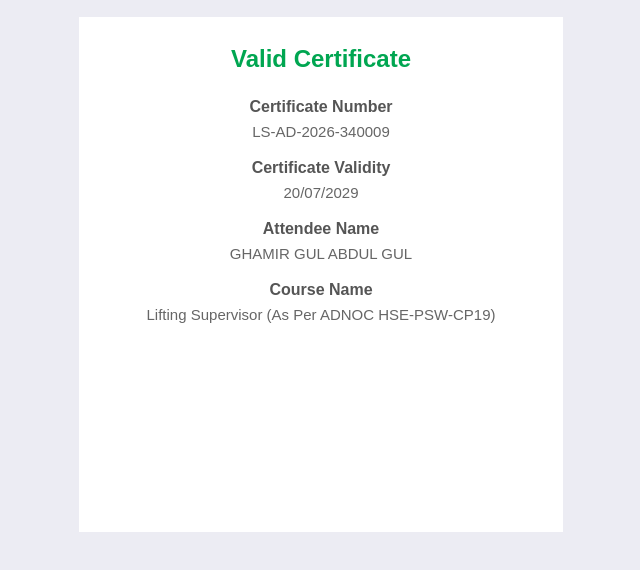
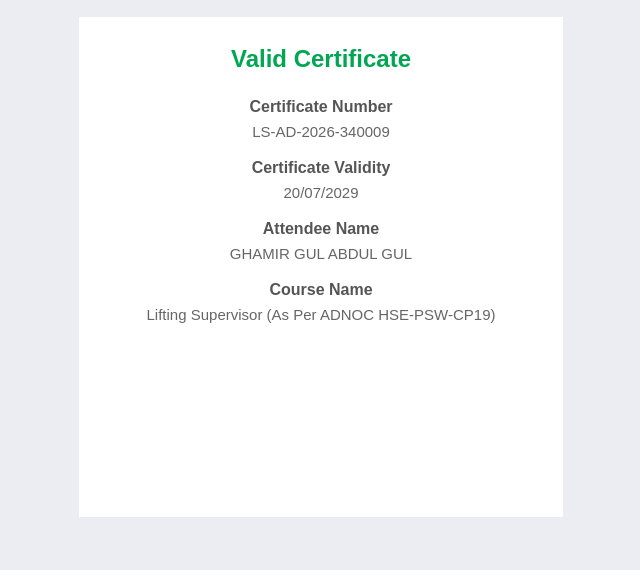
Before and after one commit to talent-train/talent-training, a plain HTML site: page index.html in a window 1280 px wide. Shown: the part 62-632 px from the top of the page, without its empty margins (319-959 px from the left). Drawn offline with Linux system fonts and the light colour scheme.

Commit message:
Adjust card height and fix HTML closing tag

```diff
--- a/index.html
+++ b/index.html
@@ -29,7 +29,7 @@ body{
 
 .card{
     width:484px;
-    height:515px;
+    height:500px;
     margin:0 auto;
     background:#fff;
     padding:28px 25px 30px;
```
